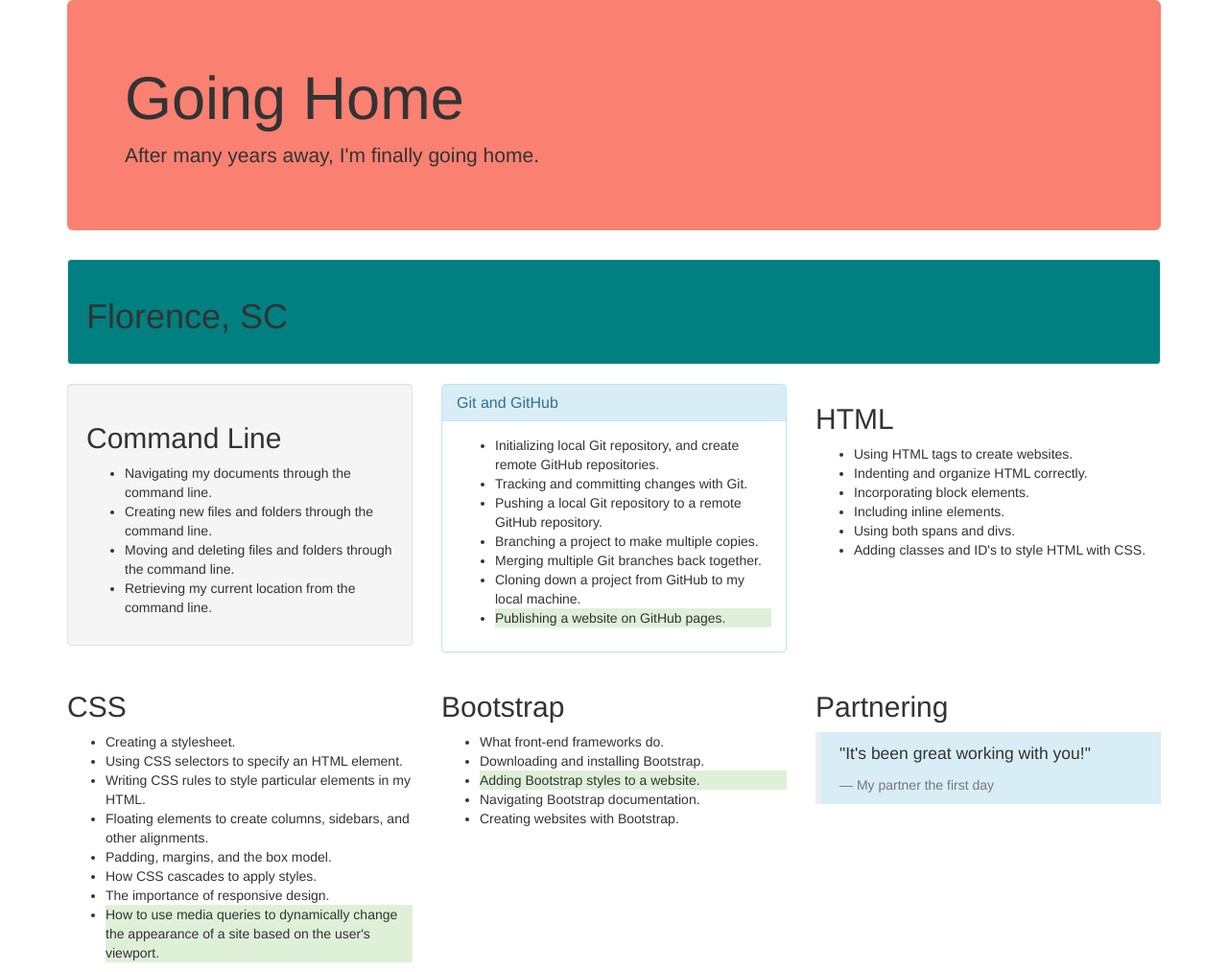
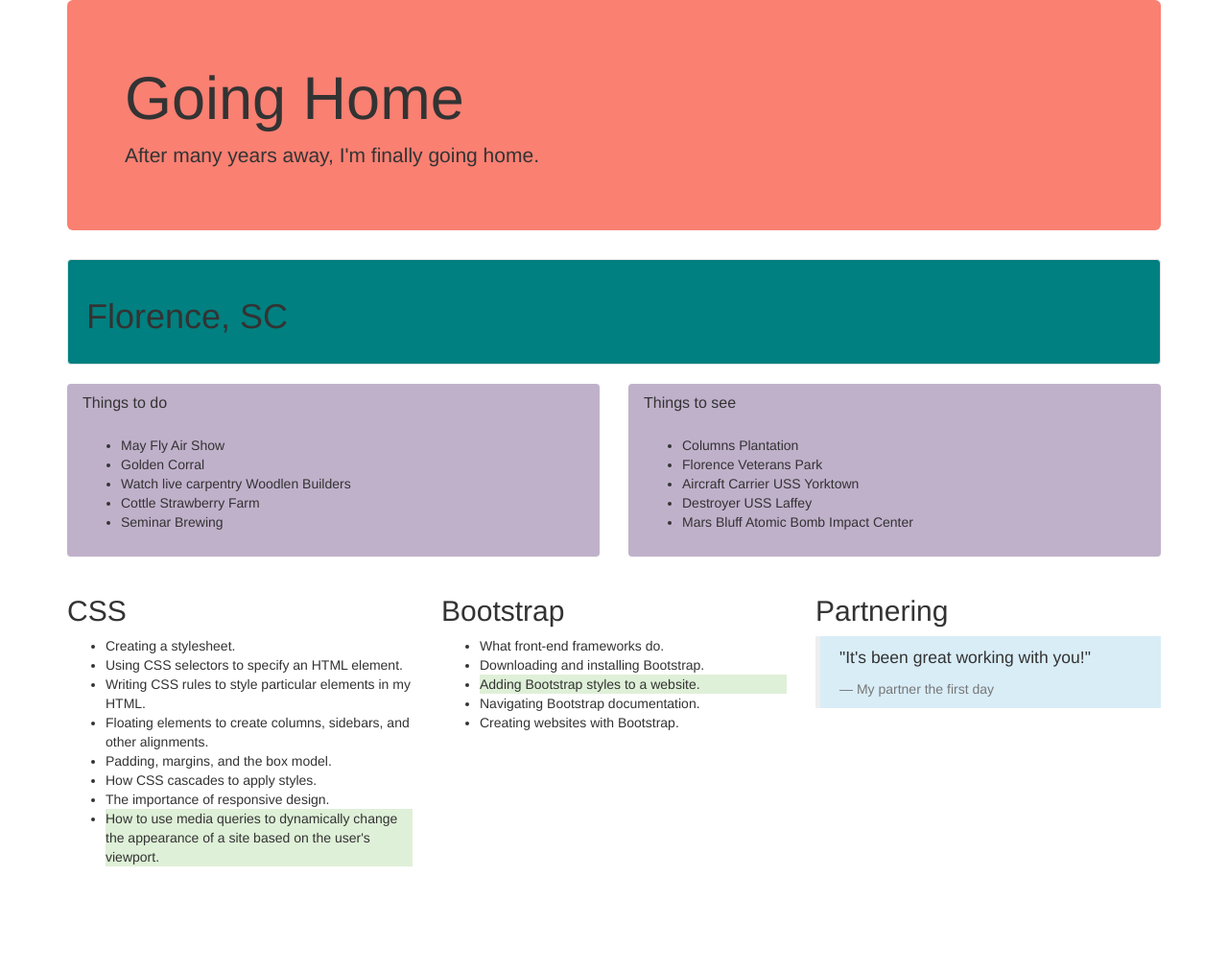
Before and after one commit to Cyberdon1/vaction-site, a plain HTML site: page index.html in a window 1280 px wide. Shown: the whole page at 96% size. After the commit the page ends 913 px from the top, so only its background shows below. Drawn offline with Linux system fonts and the light colour scheme.

Commit message:
Add rows, things to do and see columns.

```diff
--- a/index.html
+++ b/index.html
@@ -22,47 +22,43 @@
 
       </div>
       <div class="row">
-        <div class="col-md-4">
-          <div class="well">
-            <h2>Command Line</h2>
-            <ul>
-              <li>Navigating my documents through the command line.</li>
-              <li>Creating new files and folders through the command line.</li>
-              <li>Moving and deleting files and folders through the command line.</li>
-              <li>Retrieving my current location from the command line.</li>
-            </ul>
-          </div>
-        </div>
-        <div class="col-md-4">
-          <div class="panel panel-info">
+        <div class="col-md-6">
+          <div style="background:#c0b1cb !important" class="panel">
               <div class="panel-heading">
-                <h2 class="panel-title">Git and GitHub</h2>
+                <h2 class="panel-title">Things to do</h2>
               </div>
               <div class="panel-body">
 
                 <ul>
-                  <li>Initializing local Git repository, and create remote GitHub repositories.</li>
-                  <li>Tracking and committing changes with Git.</li>
-                  <li>Pushing a local Git repository to a remote GitHub repository.</li>
-                  <li>Branching a project to make multiple copies.</li>
-                  <li>Merging multiple Git branches back together.</li>
-                  <li>Cloning down a project from GitHub to my local machine.</li>
-                  <li class="bg-success">Publishing a website on GitHub pages.</li>
+                  <li>May Fly Air Show</li>
+                  <li>Golden Corral</li>
+                  <li>Watch live carpentry Woodlen Builders</li>
+                  <li>Cottle Strawberry Farm</li>
+                  <li>Seminar Brewing</li>
+
+                </ul>
+              </div>
+            </div>
+        </div>
+        <div class="col-md-6">
+          <div style="background:#c0b1cb !important" class="panel">
+              <div class="panel-heading">
+                <h2 class="panel-title">Things to see</h2>
+              </div>
+              <div class="panel-body">
+
+                <ul>
+                  <li>Columns Plantation</li>
+                  <li>Florence Veterans Park</li>
+                  <li>Aircraft Carrier USS Yorktown</li>
+                  <li>Destroyer USS Laffey</li>
+                  <li>Mars Bluff Atomic Bomb Impact Center</li>
+
                 </ul>
               </div>
             </div>
           </div>
-          <div class="col-md-4">
-            <h2>HTML</h2>
-            <ul>
-              <li>Using HTML tags to create websites.</li>
-              <li>Indenting and organize HTML correctly.</li>
-              <li>Incorporating block elements.</li>
-              <li>Including inline elements.</li>
-              <li>Using both spans and divs.</li>
-              <li>Adding classes and ID's to style HTML with CSS.</li>
-            </ul>
-          </div>
+
         </div>
         <div class="row">
           <div class="col-md-4">
```
